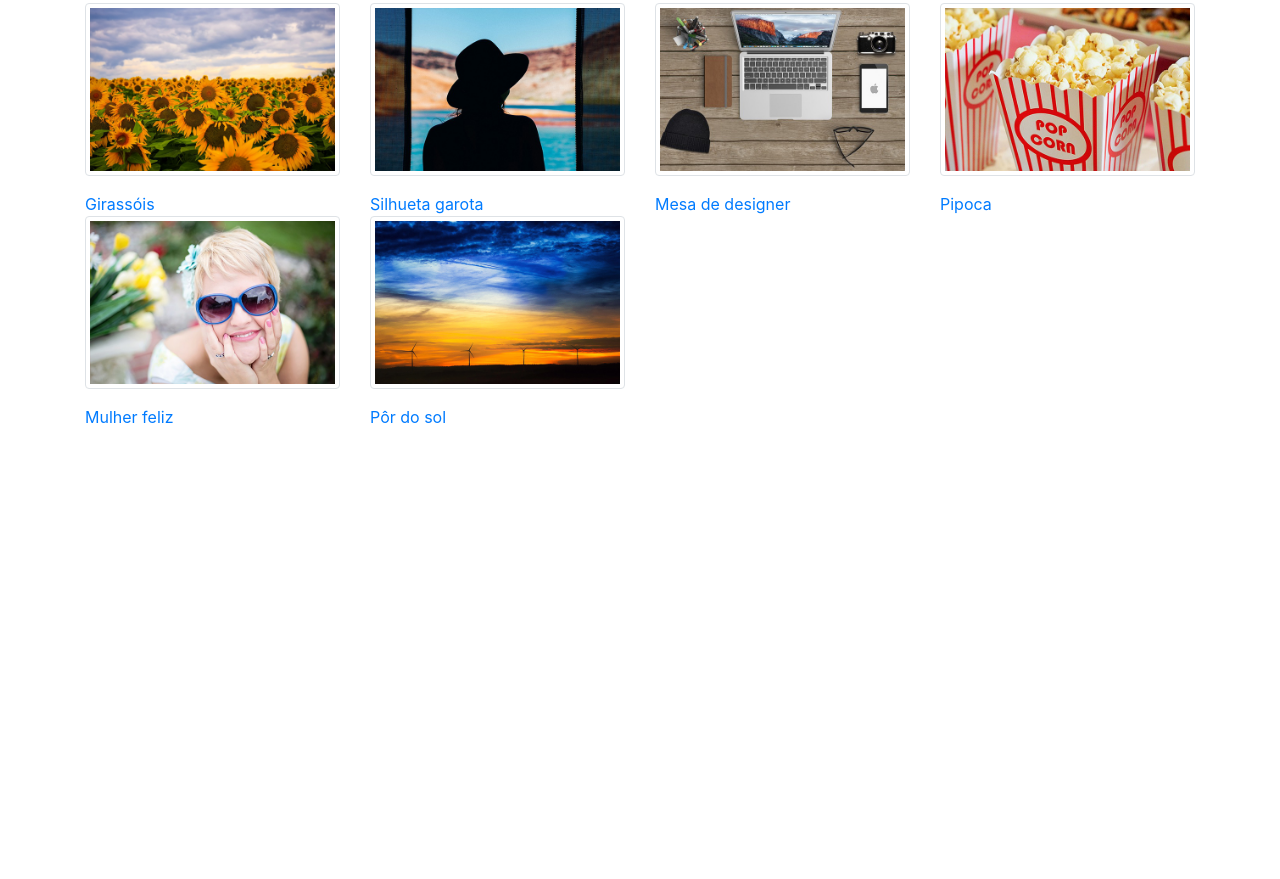
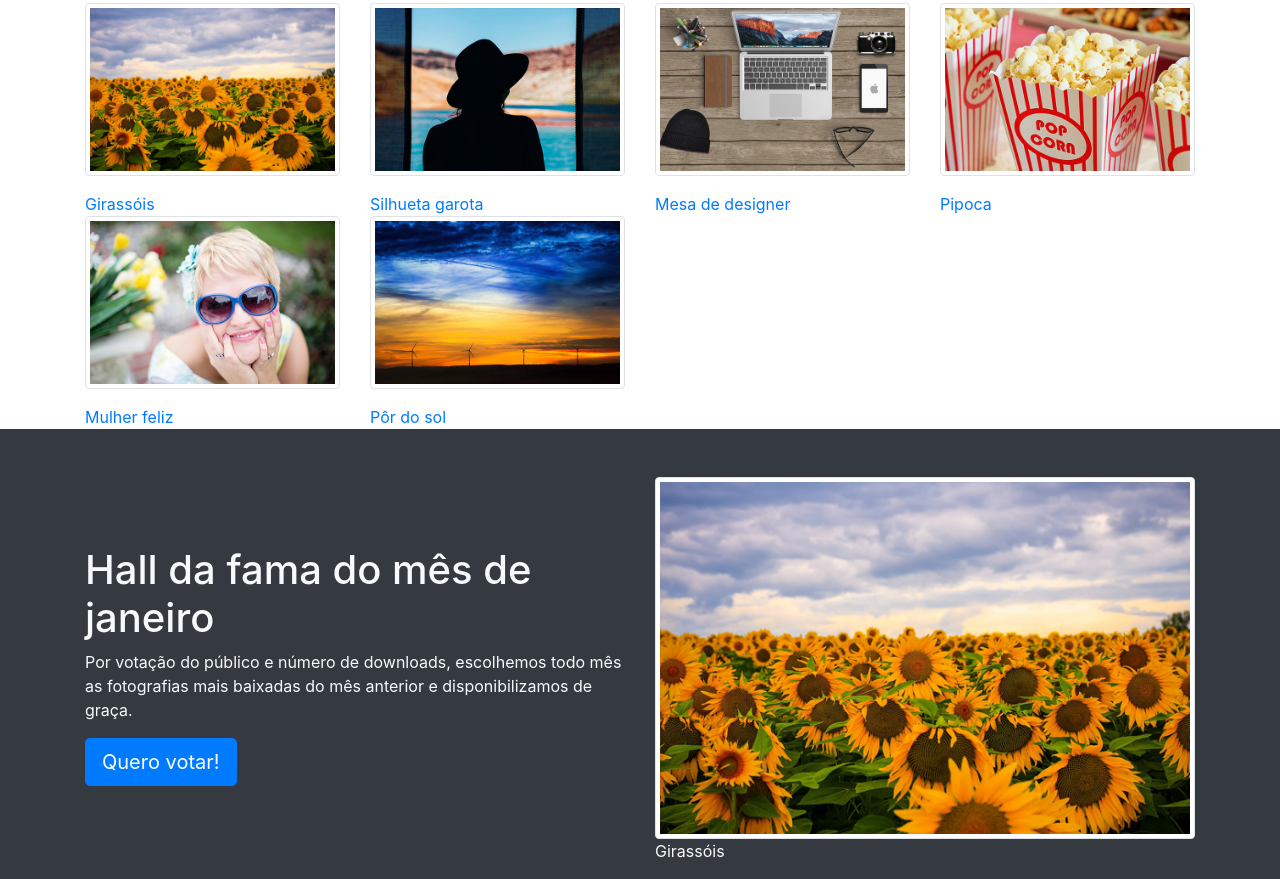
Before and after one commit to marcusfernandes9/projeto-better, a plain HTML site: page index.html in a window 1280 px wide. Shown: the part 433-1312 px from the top of the page. Before the commit the page ends 862 px from the top, so only its background shows below. Drawn offline with Linux system fonts and the light colour scheme.

Commit message:
Flexbox, agora no Bootstrap

```diff
--- a/index.html
+++ b/index.html
@@ -133,6 +133,29 @@
           </a>
         </div>
       </section>
+      <section class="hall bg-dark text-light pt-4">
+        <div class="container">
+          <div class="row d-flex align-items-center">
+            <div class="col-lg-6">
+              <h1>Hall da fama do mês de janeiro</h1>
+              <p>
+                Por votação do público e número de downloads, escolhemos todo
+                mês as fotografias mais baixadas do mês anterior e
+                disponibilizamos de graça.
+              </p>
+              <button class="btn btn-lg btn-primary">Quero votar!</button>
+            </div>
+            <figure class="col-lg-6 mt-4">
+              <img
+                class="img-fluid img-thumbnail"
+                src="img/girassois.jpg"
+                alt="Girassóis no campo"
+              />
+              <figcaption>Girassóis</figcaption>
+            </figure>
+          </div>
+        </div>
+      </section>
     </main>
     <script src="js/jquery.js"></script>
     <script src="js/bootstrap.js"></script>
```
